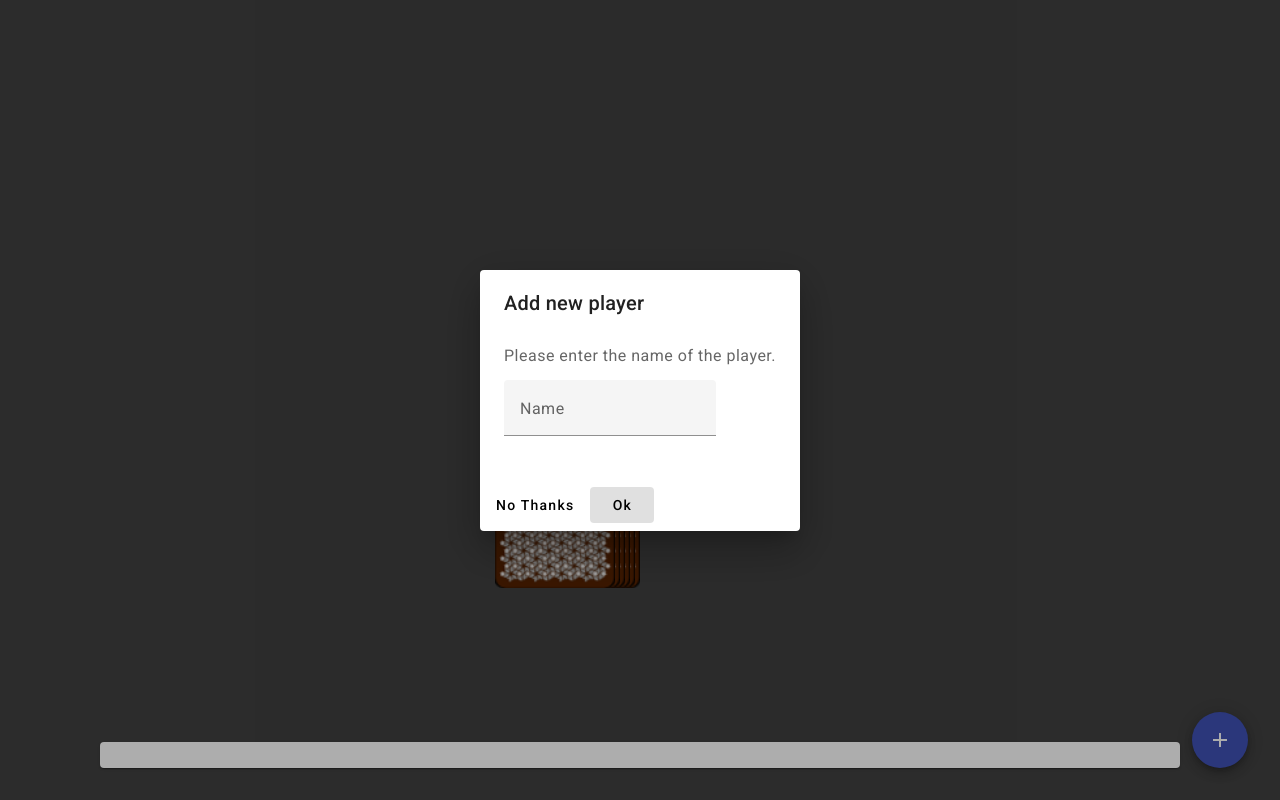
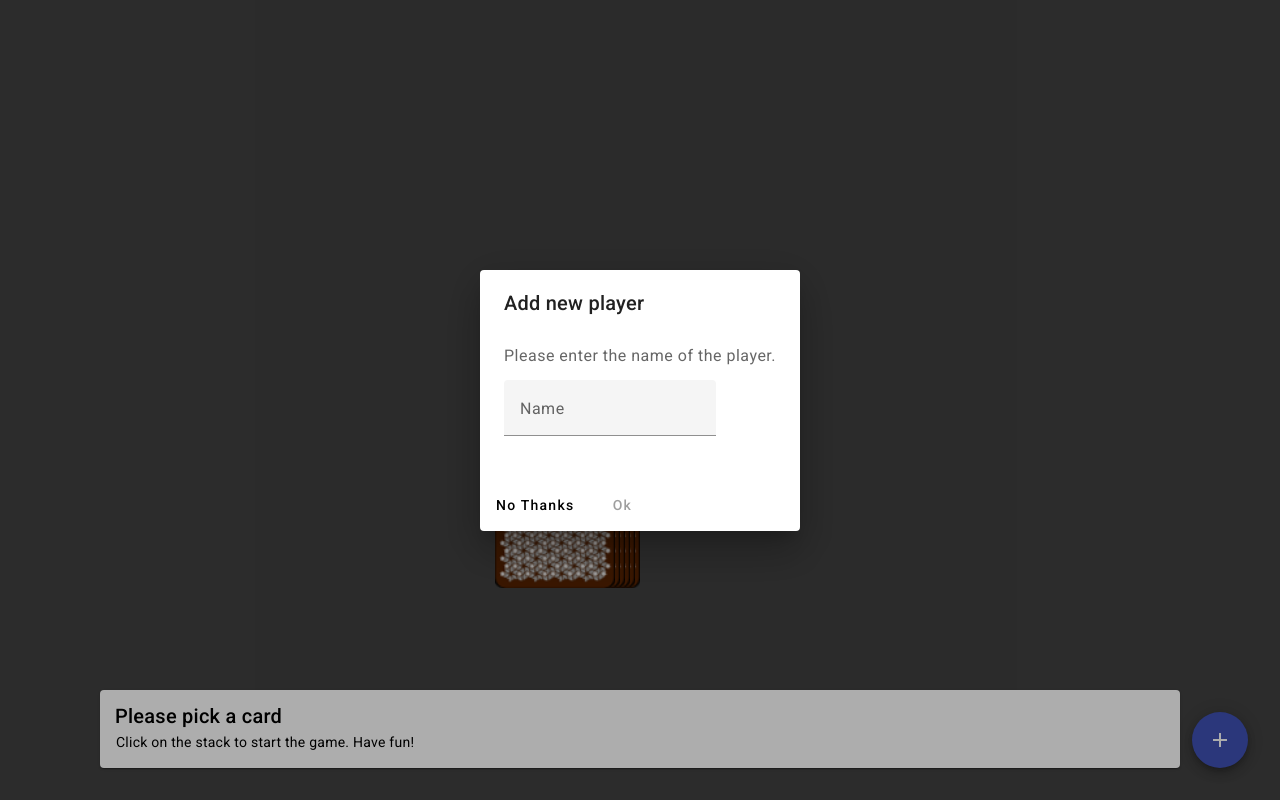
Before and after one commit to MikeMeier97/RingOfFire, an Angular app: page /game in a window 1280 px wide. Both pictures are taken after a click on the button "add". Built offline with nearby package versions, Linux system fonts and the light colour scheme.

Commit message:
bug fixed

```diff
--- a/src/app/dialog-add-player/dialog-add-player.component.html
+++ b/src/app/dialog-add-player/dialog-add-player.component.html
@@ -8,5 +8,5 @@
 </div>
 <div mat-dialog-actions>
   <button mat-button (click)="onNoClick()">No Thanks</button>
-  <button mat-button [mat-dialog-close]="name" cdkFocusInitial>Ok</button>
+  <button mat-button [disabled]="name.length == 0" [mat-dialog-close]="name" cdkFocusInitial>Ok</button>
 </div>
--- a/src/app/dialog-add-player/dialog-add-player.component.ts
+++ b/src/app/dialog-add-player/dialog-add-player.component.ts
@@ -1,4 +1,5 @@
 import { Component, OnInit } from '@angular/core';
+import { MatDialogRef } from '@angular/material/dialog';
 
 @Component({
   selector: 'app-dialog-add-player',
@@ -10,6 +11,8 @@
 
   ngOnInit(): void {
   }
-  constructor(){}
-  onNoClick() {}
+  constructor(public dialogRef: MatDialogRef<DialogAddPlayerComponent>){}
+  onNoClick() {
+    this.dialogRef.close();
+  }
 }
--- a/src/app/game-info/game-info.component.html
+++ b/src/app/game-info/game-info.component.html
@@ -1,4 +1,4 @@
 <mat-card>
-    <mat-card-title style="margin-top: 10px; margin-left: 15px; ">{{ title }}</mat-card-title>
-    <mat-card-content>{{ description }}</mat-card-content>
+    <mat-card-title style="margin-top: 10px; margin-left: 15px; ">{{ card ? title : 'Please pick a card'}}</mat-card-title>
+    <mat-card-content>{{ card ? description : 'Click on the stack to start the game. Have fun!' }}</mat-card-content>
 </mat-card>
--- a/src/app/game/game.component.ts
+++ b/src/app/game/game.component.ts
@@ -21,6 +21,8 @@
       setTimeout(() => {
         this.pickCardAnimation = false;
         this.game.playedCards.push(this.currentCard);
+        this.game.currentPlayer++;
+        this.game.currentPlayer = this.game.currentPlayer % this.game.players.length;
       }, 1000);
     }
   }
@@ -30,9 +32,10 @@
 
   openDialog(): void {
     const dialogRef = this.dialog.open(DialogAddPlayerComponent);
-
-    dialogRef.afterClosed().subscribe(name => {
-      this.game.players.push(name);
+    dialogRef.afterClosed().subscribe((name: string) => {
+      if(name && name.length > 0) {
+        this.game.players.push(name);
+      }
     });
   }
 }
```
Also changed, not shown: src/index.html (line endings or trailing spaces), 1 other file (tests, documents, lock files or other folders).
